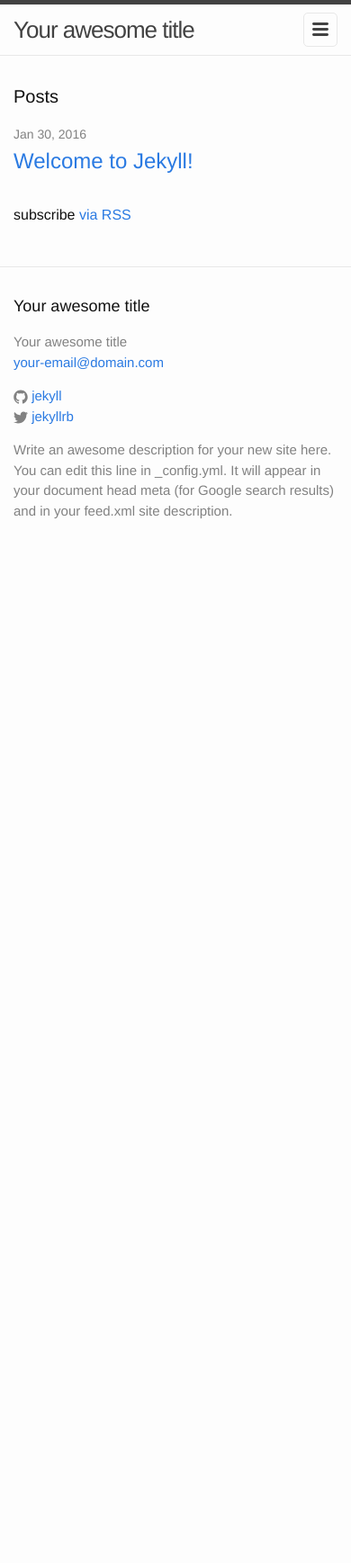
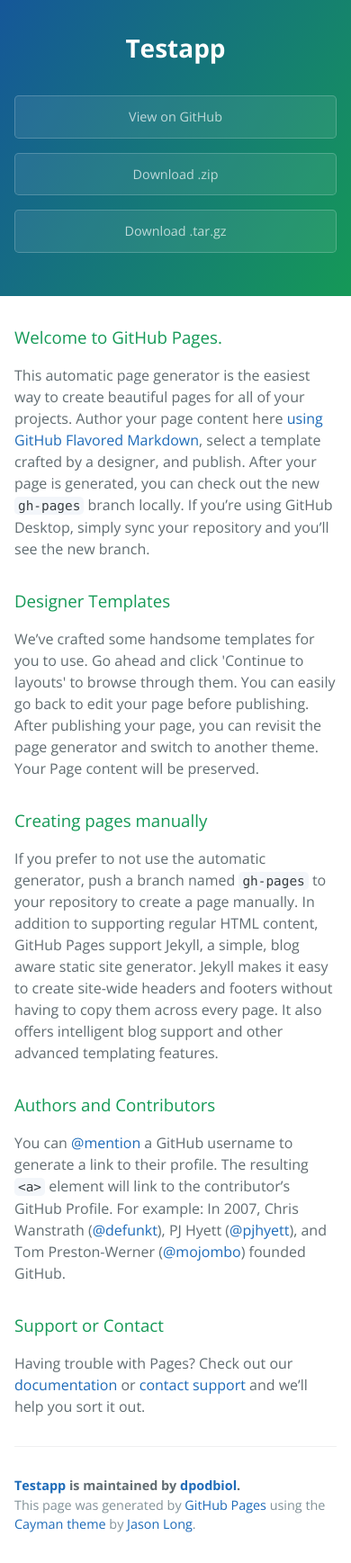
Before and after one commit to dpodbiol/testApp, a Jekyll site: the page index.html, which Jekyll copies as it is, in a window 390 px wide. Shown: the whole page at 90% size. Built offline with Jekyll 4.4.1, drawn with Linux system fonts in a browser that asks for light colours; before the commit the page ends 900 px from its top, so only the background shows below that.

Commit message:
Create gh-pages branch via GitHub

```diff
--- a/index.html
+++ b/index.html
@@ -1,23 +1,57 @@
----
-layout: default
----
+<!DOCTYPE html>
+<html lang="en-us">
+  <head>
+    <meta charset="UTF-8">
+    <title>Testapp by dpodbiol</title>
+    <meta name="viewport" content="width=device-width, initial-scale=1">
+    <link rel="stylesheet" type="text/css" href="stylesheets/normalize.css" media="screen">
+    <link href='https://fonts.googleapis.com/css?family=Open+Sans:400,700' rel='stylesheet' type='text/css'>
+    <link rel="stylesheet" type="text/css" href="stylesheets/stylesheet.css" media="screen">
+    <link rel="stylesheet" type="text/css" href="stylesheets/github-light.css" media="screen">
+  </head>
+  <body>
+    <section class="page-header">
+      <h1 class="project-name">Testapp</h1>
+      <h2 class="project-tagline"></h2>
+      <a href="https://github.com/dpodbiol/testApp" class="btn">View on GitHub</a>
+      <a href="https://github.com/dpodbiol/testApp/zipball/master" class="btn">Download .zip</a>
+      <a href="https://github.com/dpodbiol/testApp/tarball/master" class="btn">Download .tar.gz</a>
+    </section>
 
-<div class="home">
+    <section class="main-content">
+      <h3>
+<a id="welcome-to-github-pages" class="anchor" href="#welcome-to-github-pages" aria-hidden="true"><span aria-hidden="true" class="octicon octicon-link"></span></a>Welcome to GitHub Pages.</h3>
 
-  <h1 class="page-heading">Posts</h1>
+<p>This automatic page generator is the easiest way to create beautiful pages for all of your projects. Author your page content here <a href="https://guides.github.com/features/mastering-markdown/">using GitHub Flavored Markdown</a>, select a template crafted by a designer, and publish. After your page is generated, you can check out the new <code>gh-pages</code> branch locally. If you’re using GitHub Desktop, simply sync your repository and you’ll see the new branch.</p>
 
-  <ul class="post-list">
-    {% for post in site.posts %}
-      <li>
-        <span class="post-meta">{{ post.date | date: "%b %-d, %Y" }}</span>
+<h3>
+<a id="designer-templates" class="anchor" href="#designer-templates" aria-hidden="true"><span aria-hidden="true" class="octicon octicon-link"></span></a>Designer Templates</h3>
 
-        <h2>
-          <a class="post-link" href="{{ post.url | prepend: site.baseurl }}">{{ post.title }}</a>
-        </h2>
-      </li>
-    {% endfor %}
-  </ul>
+<p>We’ve crafted some handsome templates for you to use. Go ahead and click 'Continue to layouts' to browse through them. You can easily go back to edit your page before publishing. After publishing your page, you can revisit the page generator and switch to another theme. Your Page content will be preserved.</p>
 
-  <p class="rss-subscribe">subscribe <a href="{{ "/feed.xml" | prepend: site.baseurl }}">via RSS</a></p>
+<h3>
+<a id="creating-pages-manually" class="anchor" href="#creating-pages-manually" aria-hidden="true"><span aria-hidden="true" class="octicon octicon-link"></span></a>Creating pages manually</h3>
 
-</div>
+<p>If you prefer to not use the automatic generator, push a branch named <code>gh-pages</code> to your repository to create a page manually. In addition to supporting regular HTML content, GitHub Pages support Jekyll, a simple, blog aware static site generator. Jekyll makes it easy to create site-wide headers and footers without having to copy them across every page. It also offers intelligent blog support and other advanced templating features.</p>
+
+<h3>
+<a id="authors-and-contributors" class="anchor" href="#authors-and-contributors" aria-hidden="true"><span aria-hidden="true" class="octicon octicon-link"></span></a>Authors and Contributors</h3>
+
+<p>You can <a href="https://github.com/blog/821" class="user-mention">@mention</a> a GitHub username to generate a link to their profile. The resulting <code>&lt;a&gt;</code> element will link to the contributor’s GitHub Profile. For example: In 2007, Chris Wanstrath (<a href="https://github.com/defunkt" class="user-mention">@defunkt</a>), PJ Hyett (<a href="https://github.com/pjhyett" class="user-mention">@pjhyett</a>), and Tom Preston-Werner (<a href="https://github.com/mojombo" class="user-mention">@mojombo</a>) founded GitHub.</p>
+
+<h3>
+<a id="support-or-contact" class="anchor" href="#support-or-contact" aria-hidden="true"><span aria-hidden="true" class="octicon octicon-link"></span></a>Support or Contact</h3>
+
+<p>Having trouble with Pages? Check out our <a href="https://help.github.com/pages">documentation</a> or <a href="https://github.com/contact">contact support</a> and we’ll help you sort it out.</p>
+
+      <footer class="site-footer">
+        <span class="site-footer-owner"><a href="https://github.com/dpodbiol/testApp">Testapp</a> is maintained by <a href="https://github.com/dpodbiol">dpodbiol</a>.</span>
+
+        <span class="site-footer-credits">This page was generated by <a href="https://pages.github.com">GitHub Pages</a> using the <a href="https://github.com/jasonlong/cayman-theme">Cayman theme</a> by <a href="https://twitter.com/jasonlong">Jason Long</a>.</span>
+      </footer>
+
+    </section>
+
+
+  </body>
+</html>
--- /dev/null
+++ b/stylesheets/github-light.css
@@ -0,0 +1,115 @@
+/*
+   Copyright 2014 GitHub Inc.
+
+   Licensed under the Apache License, Version 2.0 (the "License");
+   you may not use this file except in compliance with the License.
+   You may obtain a copy of the License at
+
+       http://www.apache.org/licenses/LICENSE-2.0
+
+   Unless required by applicable law or agreed to in writing, software
+   distributed under the License is distributed on an "AS IS" BASIS,
+   WITHOUT WARRANTIES OR CONDITIONS OF ANY KIND, either express or implied.
+   See the License for the specific language governing permissions and
+   limitations under the License.
+
+*/
+
+.pl-c /* comment */ {
+  color: #969896;
+}
+
+.pl-c1      /* constant, markup.raw, meta.diff.header, meta.module-reference, meta.property-name, support, support.constant, support.variable, variable.other.constant */,
+.pl-s .pl-v /* string variable */ {
+  color: #0086b3;
+}
+
+.pl-e  /* entity */,
+.pl-en /* entity.name */ {
+  color: #795da3;
+}
+
+.pl-s .pl-s1 /* string source */,
+.pl-smi      /* storage.modifier.import, storage.modifier.package, storage.type.java, variable.other, variable.parameter.function */ {
+  color: #333;
+}
+
+.pl-ent /* entity.name.tag */ {
+  color: #63a35c;
+}
+
+.pl-k /* keyword, storage, storage.type */ {
+  color: #a71d5d;
+}
+
+.pl-pds              /* punctuation.definition.string, string.regexp.character-class */,
+.pl-s                /* string */,
+.pl-s .pl-pse .pl-s1 /* string punctuation.section.embedded source */,
+.pl-sr               /* string.regexp */,
+.pl-sr .pl-cce       /* string.regexp constant.character.escape */,
+.pl-sr .pl-sra       /* string.regexp string.regexp.arbitrary-repitition */,
+.pl-sr .pl-sre       /* string.regexp source.ruby.embedded */ {
+  color: #183691;
+}
+
+.pl-v /* variable */ {
+  color: #ed6a43;
+}
+
+.pl-id /* invalid.deprecated */ {
+  color: #b52a1d;
+}
+
+.pl-ii /* invalid.illegal */ {
+  background-color: #b52a1d;
+  color: #f8f8f8;
+}
+
+.pl-sr .pl-cce /* string.regexp constant.character.escape */ {
+  color: #63a35c;
+  font-weight: bold;
+}
+
+.pl-ml /* markup.list */ {
+  color: #693a17;
+}
+
+.pl-mh        /* markup.heading */,
+.pl-mh .pl-en /* markup.heading entity.name */,
+.pl-ms        /* meta.separator */ {
+  color: #1d3e81;
+  font-weight: bold;
+}
+
+.pl-mq /* markup.quote */ {
+  color: #008080;
+}
+
+.pl-mi /* markup.italic */ {
+  color: #333;
+  font-style: italic;
+}
+
+.pl-mb /* markup.bold */ {
+  color: #333;
+  font-weight: bold;
+}
+
+.pl-md /* markup.deleted, meta.diff.header.from-file */ {
+  background-color: #ffecec;
+  color: #bd2c00;
+}
+
+.pl-mi1 /* markup.inserted, meta.diff.header.to-file */ {
+  background-color: #eaffea;
+  color: #55a532;
+}
+
+.pl-mdr /* meta.diff.range */ {
+  color: #795da3;
+  font-weight: bold;
+}
+
+.pl-mo /* meta.output */ {
+  color: #1d3e81;
+}
--- /dev/null
+++ b/stylesheets/stylesheet.css
@@ -0,0 +1,245 @@
+* {
+  box-sizing: border-box; }
+
+body {
+  padding: 0;
+  margin: 0;
+  font-family: "Open Sans", "Helvetica Neue", Helvetica, Arial, sans-serif;
+  font-size: 16px;
+  line-height: 1.5;
+  color: #606c71; }
+
+a {
+  color: #1e6bb8;
+  text-decoration: none; }
+  a:hover {
+    text-decoration: underline; }
+
+.btn {
+  display: inline-block;
+  margin-bottom: 1rem;
+  color: rgba(255, 255, 255, 0.7);
+  background-color: rgba(255, 255, 255, 0.08);
+  border-color: rgba(255, 255, 255, 0.2);
+  border-style: solid;
+  border-width: 1px;
+  border-radius: 0.3rem;
+  transition: color 0.2s, background-color 0.2s, border-color 0.2s; }
+  .btn + .btn {
+    margin-left: 1rem; }
+
+.btn:hover {
+  color: rgba(255, 255, 255, 0.8);
+  text-decoration: none;
+  background-color: rgba(255, 255, 255, 0.2);
+  border-color: rgba(255, 255, 255, 0.3); }
+
+@media screen and (min-width: 64em) {
+  .btn {
+    padding: 0.75rem 1rem; } }
+
+@media screen and (min-width: 42em) and (max-width: 64em) {
+  .btn {
+    padding: 0.6rem 0.9rem;
+    font-size: 0.9rem; } }
+
+@media screen and (max-width: 42em) {
+  .btn {
+    display: block;
+    width: 100%;
+    padding: 0.75rem;
+    font-size: 0.9rem; }
+    .btn + .btn {
+      margin-top: 1rem;
+      margin-left: 0; } }
+
+.page-header {
+  color: #fff;
+  text-align: center;
+  background-color: #159957;
+  background-image: linear-gradient(120deg, #155799, #159957); }
+
+@media screen and (min-width: 64em) {
+  .page-header {
+    padding: 5rem 6rem; } }
+
+@media screen and (min-width: 42em) and (max-width: 64em) {
+  .page-header {
+    padding: 3rem 4rem; } }
+
+@media screen and (max-width: 42em) {
+  .page-header {
+    padding: 2rem 1rem; } }
+
+.project-name {
+  margin-top: 0;
+  margin-bottom: 0.1rem; }
+
+@media screen and (min-width: 64em) {
+  .project-name {
+    font-size: 3.25rem; } }
+
+@media screen and (min-width: 42em) and (max-width: 64em) {
+  .project-name {
+    font-size: 2.25rem; } }
+
+@media screen and (max-width: 42em) {
+  .project-name {
+    font-size: 1.75rem; } }
+
+.project-tagline {
+  margin-bottom: 2rem;
+  font-weight: normal;
+  opacity: 0.7; }
+
+@media screen and (min-width: 64em) {
+  .project-tagline {
+    font-size: 1.25rem; } }
+
+@media screen and (min-width: 42em) and (max-width: 64em) {
+  .project-tagline {
+    font-size: 1.15rem; } }
+
+@media screen and (max-width: 42em) {
+  .project-tagline {
+    font-size: 1rem; } }
+
+.main-content :first-child {
+  margin-top: 0; }
+.main-content img {
+  max-width: 100%; }
+.main-content h1, .main-content h2, .main-content h3, .main-content h4, .main-content h5, .main-content h6 {
+  margin-top: 2rem;
+  margin-bottom: 1rem;
+  font-weight: normal;
+  color: #159957; }
+.main-content p {
+  margin-bottom: 1em; }
+.main-content code {
+  padding: 2px 4px;
+  font-family: Consolas, "Liberation Mono", Menlo, Courier, monospace;
+  font-size: 0.9rem;
+  color: #383e41;
+  background-color: #f3f6fa;
+  border-radius: 0.3rem; }
+.main-content pre {
+  padding: 0.8rem;
+  margin-top: 0;
+  margin-bottom: 1rem;
+  font: 1rem Consolas, "Liberation Mono", Menlo, Courier, monospace;
+  color: #567482;
+  word-wrap: normal;
+  background-color: #f3f6fa;
+  border: solid 1px #dce6f0;
+  border-radius: 0.3rem; }
+  .main-content pre > code {
+    padding: 0;
+    margin: 0;
+    font-size: 0.9rem;
+    color: #567482;
+    word-break: normal;
+    white-space: pre;
+    background: transparent;
+    border: 0; }
+.main-content .highlight {
+  margin-bottom: 1rem; }
+  .main-content .highlight pre {
+    margin-bottom: 0;
+    word-break: normal; }
+.main-content .highlight pre, .main-content pre {
+  padding: 0.8rem;
+  overflow: auto;
+  font-size: 0.9rem;
+  line-height: 1.45;
+  border-radius: 0.3rem; }
+.main-content pre code, .main-content pre tt {
+  display: inline;
+  max-width: initial;
+  padding: 0;
+  margin: 0;
+  overflow: initial;
+  line-height: inherit;
+  word-wrap: normal;
+  background-color: transparent;
+  border: 0; }
+  .main-content pre code:before, .main-content pre code:after, .main-content pre tt:before, .main-content pre tt:after {
+    content: normal; }
+.main-content ul, .main-content ol {
+  margin-top: 0; }
+.main-content blockquote {
+  padding: 0 1rem;
+  margin-left: 0;
+  color: #819198;
+  border-left: 0.3rem solid #dce6f0; }
+  .main-content blockquote > :first-child {
+    margin-top: 0; }
+  .main-content blockquote > :last-child {
+    margin-bottom: 0; }
+.main-content table {
+  display: block;
+  width: 100%;
+  overflow: auto;
+  word-break: normal;
+  word-break: keep-all; }
+  .main-content table th {
+    font-weight: bold; }
+  .main-content table th, .main-content table td {
+    padding: 0.5rem 1rem;
+    border: 1px solid #e9ebec; }
+.main-content dl {
+  padding: 0; }
+  .main-content dl dt {
+    padding: 0;
+    margin-top: 1rem;
+    font-size: 1rem;
+    font-weight: bold; }
+  .main-content dl dd {
+    padding: 0;
+    margin-bottom: 1rem; }
+.main-content hr {
+  height: 2px;
+  padding: 0;
+  margin: 1rem 0;
+  background-color: #eff0f1;
+  border: 0; }
+
+@media screen and (min-width: 64em) {
+  .main-content {
+    max-width: 64rem;
+    padding: 2rem 6rem;
+    margin: 0 auto;
+    font-size: 1.1rem; } }
+
+@media screen and (min-width: 42em) and (max-width: 64em) {
+  .main-content {
+    padding: 2rem 4rem;
+    font-size: 1.1rem; } }
+
+@media screen and (max-width: 42em) {
+  .main-content {
+    padding: 2rem 1rem;
+    font-size: 1rem; } }
+
+.site-footer {
+  padding-top: 2rem;
+  margin-top: 2rem;
+  border-top: solid 1px #eff0f1; }
+
+.site-footer-owner {
+  display: block;
+  font-weight: bold; }
+
+.site-footer-credits {
+  color: #819198; }
+
+@media screen and (min-width: 64em) {
+  .site-footer {
+    font-size: 1rem; } }
+
+@media screen and (min-width: 42em) and (max-width: 64em) {
+  .site-footer {
+    font-size: 1rem; } }
+
+@media screen and (max-width: 42em) {
+  .site-footer {
+    font-size: 0.9rem; } }
```
Also changed, not shown: params.json (added, +1 -0 lines), stylesheets/normalize.css (added).
